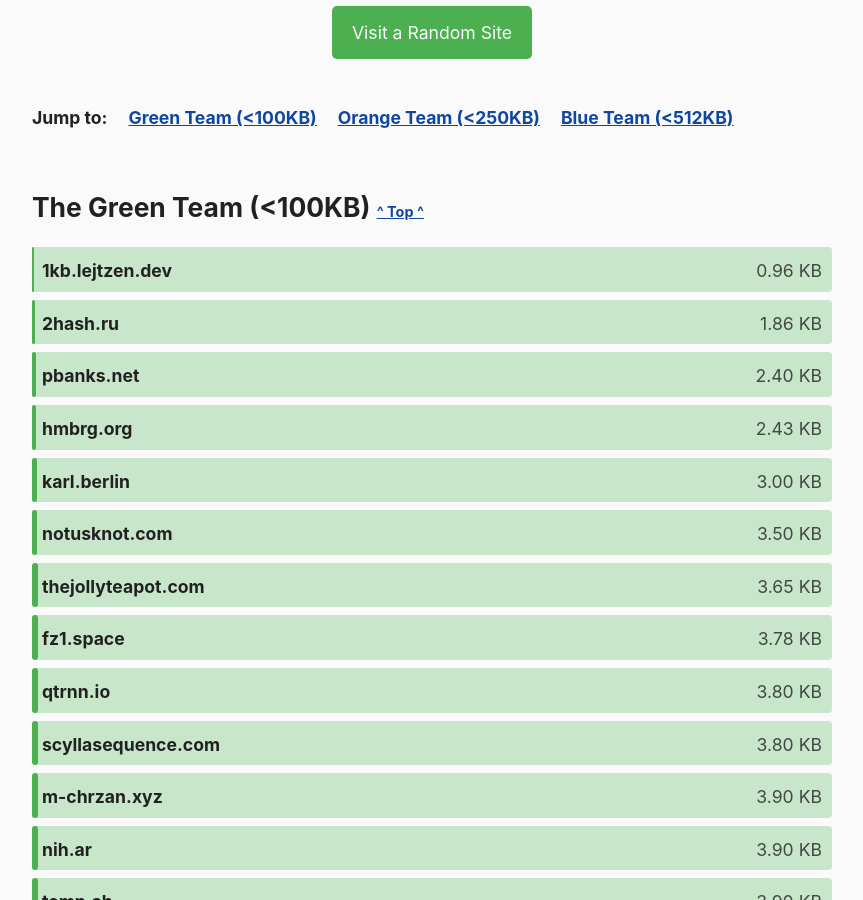
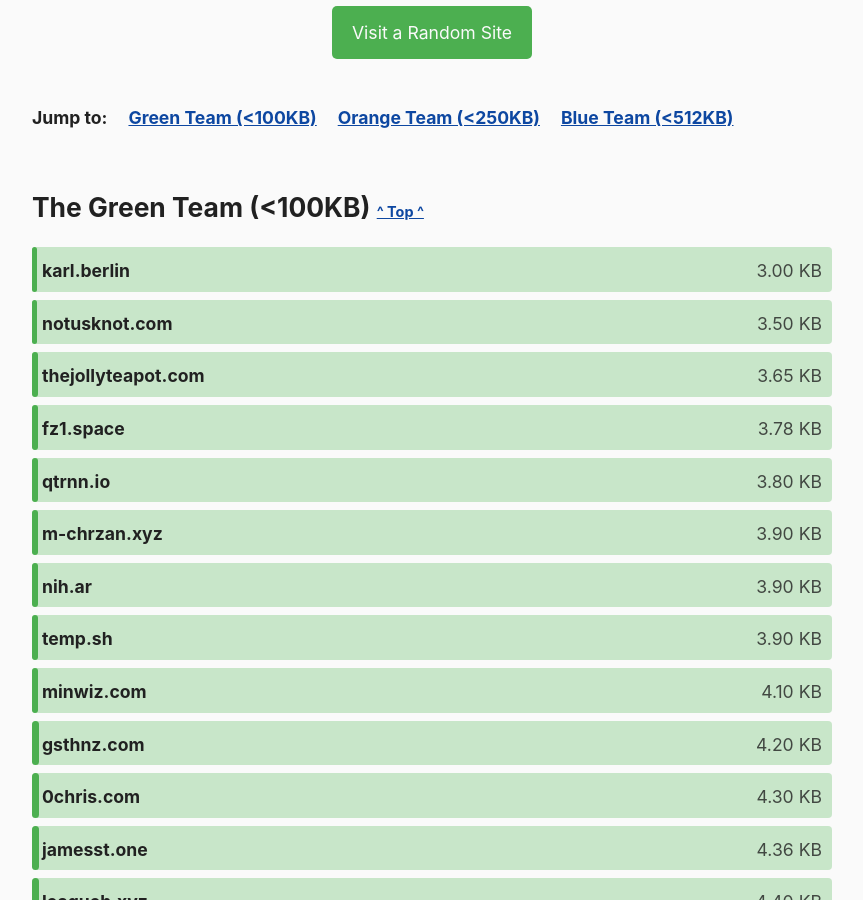
Before and after one commit to kevquirk/512kb.club, a Jekyll site: the page built from index.md, in a window 1280 px wide and 900 px high, scrolled down 1060 px. Shown: the whole window, without its empty margins (208-1071 px from the left). Built offline with Jekyll 4.4.1, drawn with Linux system fonts in a browser that asks for light colours.

Commit message:
Removed some UM sites

```diff
--- a/_data/sites.yml
+++ b/_data/sites.yml
@@ -23,20 +23,10 @@
   size: 25.6
   last_checked: 2022-03-20
 
-- domain: 1kb.lejtzen.dev
-  url: https://1kb.lejtzen.dev/
-  size: 0.963
-  last_checked: 2022-10-20
-
 - domain: 250kb.club
   url: https://250kb.club/
   size: 59.6
   last_checked: 2022-05-06
-
-- domain: 2hash.ru
-  url: https://2hash.ru/
-  size: 1.86
-  last_checked: 2022-07-17
 
 - domain: 46692.dev
   url: https://46692.dev/
@@ -1192,11 +1182,6 @@
   url: https://hjr265.me/
   size: 111
   last_checked: 2022-11-24
-
-- domain: hmbrg.org
-  url: https://hmbrg.org/
-  size: 2.43
-  last_checked: 2022-04-30
 
 - domain: holory.fr
   url: https://holory.fr/
@@ -1892,11 +1877,6 @@
   size: 29.1
   last_checked: 2022-03-18
 
-- domain: pbanks.net
-  url: https://pbanks.net/
-  size: 2.4
-  last_checked: 2022-04-26
-
 - domain: pdp.dev
   url: https://pdp.dev
   size: 38.0
@@ -2247,11 +2227,6 @@
   size: 58.9
   last_checked: 2022-05-15
 
-- domain: scyllasequence.com
-  url: https://scyllasequence.com/
-  size: 3.8
-  last_checked: 2022-04-26
-
 - domain: searchcandy.uk
   url: https://www.searchcandy.uk/
   size: 102
```
